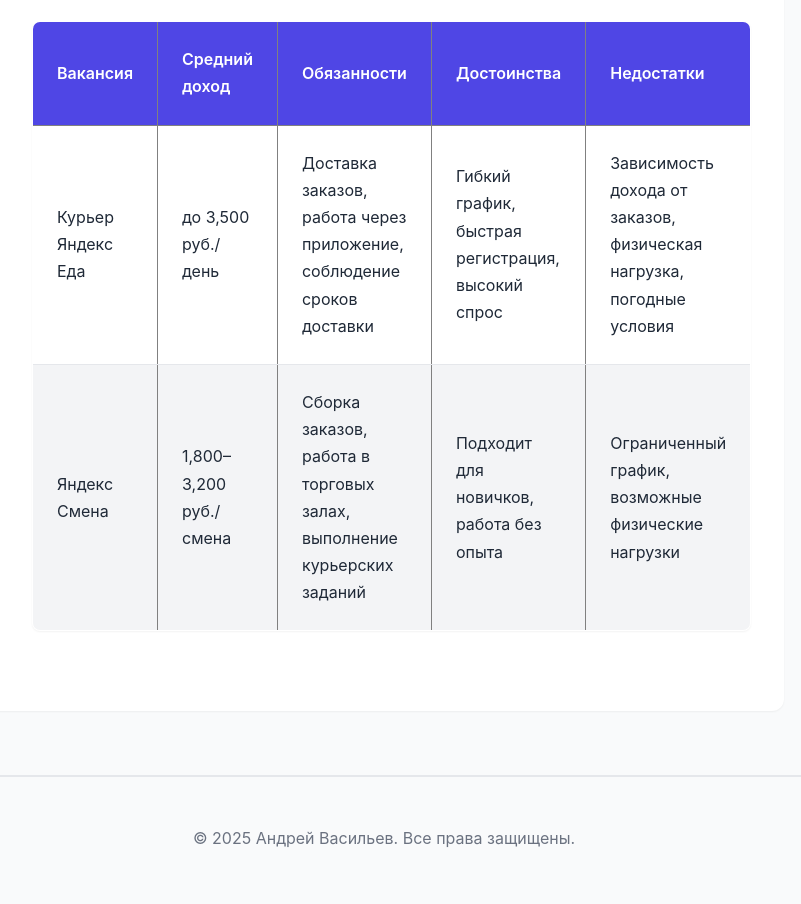
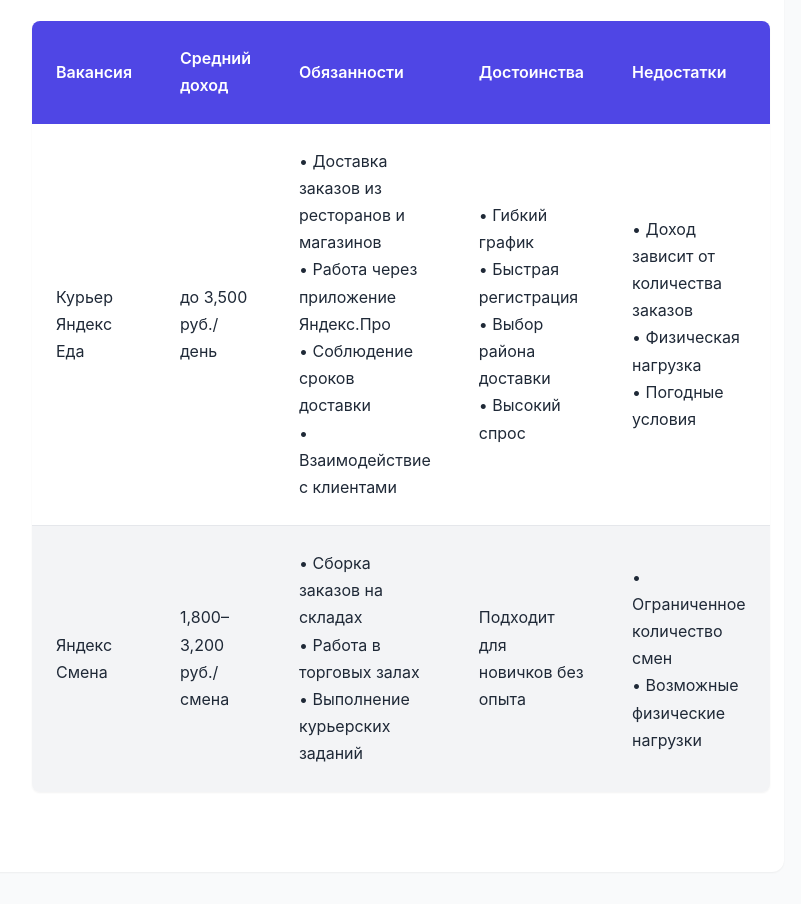
Before and after one commit to pashnin/vakansii-bez-opyta-v-nizhnem-novgor, a plain HTML site: page index.html in a window 1280 px wide. Shown: the part 9100-10004 px from the top of the page, without its empty margins (256-1057 px from the left). Drawn offline with Linux system fonts and the light colour scheme.

Commit message:
Update index.html

```diff
--- a/index.html
+++ b/index.html
@@ -7,9 +7,9 @@
     <!-- Primary Meta Tags -->
     <title>Лучшие вакансии без опыта в Нижнем Новгороде</title>
     <meta name="title" content="Лучшие вакансии без опыта в Нижнем Новгороде">
-    <meta name="description" content="Лучшие вакансии без опыта в Нижнем Новгороде на декабря 2025">
+    <meta name="description" content="Лучшие вакансии без опыта в Нижнем Новгороде на декабрь 2025">
     <meta name="author" content="Андрей Васильев">
-    <meta name="keywords" content="Лучшие вакансии без опыта в Нижнем Новгороде Лучшие вакансии без опыта в Нижнем Новгороде на декабря 2025">
+    <meta name="keywords" content="Лучшие вакансии без опыта в Нижнем Новгороде Лучшие вакансии без опыта в Нижнем Новгороде на декабрь 2025">
 
     <!-- Webmaster Verification -->
     <meta name="google-site-verification" content="k1naFcMKtZ0AU2hjBnyOV0ByIwQiO-JKxBl57AOcdxU">
@@ -19,11 +19,11 @@
     <meta property="og:type" content="article">
     <meta property="og:url" content="https://vakansii-bez-opyta-v-nizhnem-novgor.vercel.app">
     <meta property="og:title" content="Лучшие вакансии без опыта в Нижнем Новгороде">
-    <meta property="og:description" content="Лучшие вакансии без опыта в Нижнем Новгороде на декабря 2025">
+    <meta property="og:description" content="Лучшие вакансии без опыта в Нижнем Новгороде на декабрь 2025">
     <meta property="og:image" content="https://vakansii-bez-opyta-v-nizhnem-novgor.vercel.app/icon.png">
     <meta property="og:site_name" content="Лучшие вакансии без опыта в Нижнем Новгороде">
     <meta property="og:locale" content="ru_RU">
-    <meta property="article:published_time" content="2025-12-19T17:52:13+00:00">
+    <meta property="article:published_time" content="2025-12-19T18:10:39+00:00">
     <meta property="article:author" content="Андрей Васильев">
     <meta property="article:section" content="Статьи">
 
@@ -31,7 +31,7 @@
     <meta name="twitter:card" content="summary_large_image">
     <meta name="twitter:url" content="https://vakansii-bez-opyta-v-nizhnem-novgor.vercel.app">
     <meta name="twitter:title" content="Лучшие вакансии без опыта в Нижнем Новгороде">
-    <meta name="twitter:description" content="Лучшие вакансии без опыта в Нижнем Новгороде на декабря 2025">
+    <meta name="twitter:description" content="Лучшие вакансии без опыта в Нижнем Новгороде на декабрь 2025">
     <meta name="twitter:image" content="https://vakansii-bez-opyta-v-nizhnem-novgor.vercel.app/icon.png">
     <meta name="twitter:creator" content="Андрей Васильев">
 
@@ -48,10 +48,10 @@
         "@context": "https://schema.org",
         "@type": "Article",
         "headline": "Лучшие вакансии без опыта в Нижнем Новгороде",
-        "description": "Лучшие вакансии без опыта в Нижнем Новгороде на декабря 2025",
+        "description": "Лучшие вакансии без опыта в Нижнем Новгороде на декабрь 2025",
         "image": "https://vakansii-bez-opyta-v-nizhnem-novgor.vercel.app/icon.png",
-        "datePublished": "2025-12-19T17:52:13+00:00",
-        "dateModified": "2025-12-19T17:52:13+00:00",
+        "datePublished": "2025-12-19T18:10:39+00:00",
+        "dateModified": "2025-12-19T18:10:39+00:00",
         "author": {
             "@type": "Person",
             "name": "Андрей Васильев",
@@ -84,8 +84,8 @@
             <div class="header-content">
                 <h1 class="article-title" itemprop="headline">Лучшие вакансии без опыта в Нижнем Новгороде</h1>
                 <div class="article-meta">
-                    <time datetime="2025-12-19T17:52:13+00:00" itemprop="datePublished">19.12.2025</time>
-                    <meta itemprop="dateModified" content="2025-12-19T17:52:13+00:00">
+                    <time datetime="2025-12-19T18:10:39+00:00" itemprop="datePublished">19.12.2025</time>
+                    <meta itemprop="dateModified" content="2025-12-19T18:10:39+00:00">
                     <span class="reading-time" itemprop="timeRequired" content="PT5M">Время чтения: 5 мин</span>
                 </div>
             </div>
@@ -110,9 +110,9 @@
         <!-- Main Article Content -->
         <article class="article-content" itemscope itemtype="https://schema.org/Article">
             <meta itemprop="headline" content="Лучшие вакансии без опыта в Нижнем Новгороде">
-            <meta itemprop="description" content="Лучшие вакансии без опыта в Нижнем Новгороде на декабря 2025">
-            <meta itemprop="datePublished" content="2025-12-19T17:52:13+00:00">
-            <meta itemprop="dateModified" content="2025-12-19T17:52:13+00:00">
+            <meta itemprop="description" content="Лучшие вакансии без опыта в Нижнем Новгороде на декабрь 2025">
+            <meta itemprop="datePublished" content="2025-12-19T18:10:39+00:00">
+            <meta itemprop="dateModified" content="2025-12-19T18:10:39+00:00">
             <meta itemprop="timeRequired" content="PT5M">
             <meta itemprop="wordCount" content="1122">
             <div class="content-wrapper" itemprop="articleBody">
@@ -124,7 +124,7 @@
         <section class="table-section">
             <h2 class="section-title">Таблица сравнения</h2>
             <div class="table-container">
-                <table border="1">
+                <table>
     <thead>
         <tr>
             <th>Вакансия</th>
@@ -138,16 +138,37 @@
         <tr>
             <td>Курьер Яндекс Еда</td>
             <td>до 3,500 руб./день</td>
-            <td>Доставка заказов, работа через приложение, соблюдение сроков доставки</td>
-            <td>Гибкий график, быстрая регистрация, высокий спрос</td>
-            <td>Зависимость дохода от заказов, физическая нагрузка, погодные условия</td>
+            <td>
+                • Доставка заказов из ресторанов и магазинов<br>
+                • Работа через приложение Яндекс.Про<br>
+                • Соблюдение сроков доставки<br>
+                • Взаимодействие с клиентами
+            </td>
+            <td>
+                • Гибкий график<br>
+                • Быстрая регистрация<br>
+                • Выбор района доставки<br>
+                • Высокий спрос
+            </td>
+            <td>
+                • Доход зависит от количества заказов<br>
+                • Физическая нагрузка<br>
+                • Погодные условия
+            </td>
         </tr>
         <tr>
             <td>Яндекс Смена</td>
             <td>1,800–3,200 руб./смена</td>
-            <td>Сборка заказов, работа в торговых залах, выполнение курьерских заданий</td>
-            <td>Подходит для новичков, работа без опыта</td>
-            <td>Ограниченный график, возможные физические нагрузки</td>
+            <td>
+                • Сборка заказов на складах<br>
+                • Работа в торговых залах<br>
+                • Выполнение курьерских заданий
+            </td>
+            <td>Подходит для новичков без опыта</td>
+            <td>
+                • Ограниченное количество смен<br>
+                • Возможные физические нагрузки
+            </td>
         </tr>
     </tbody>
 </table>
```
